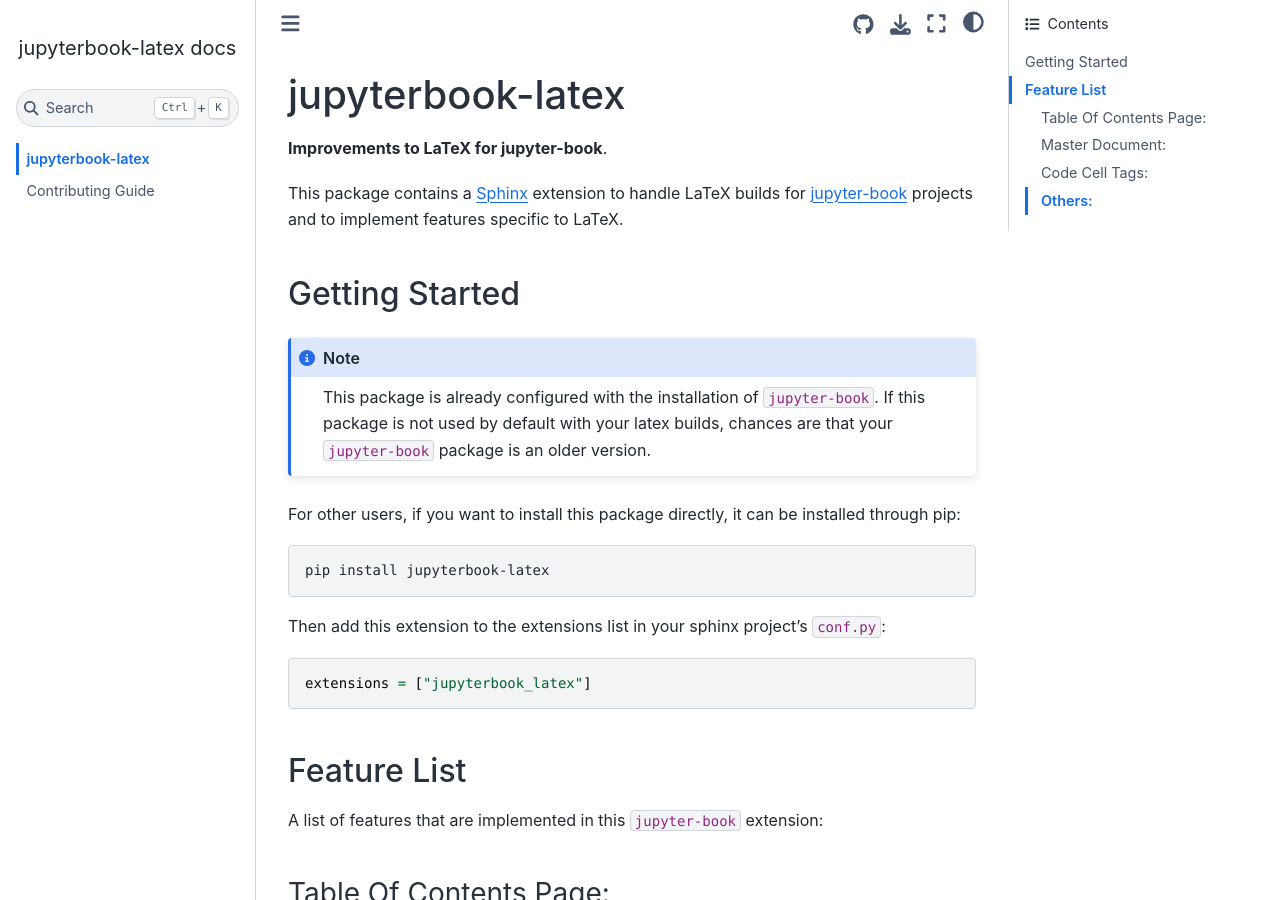
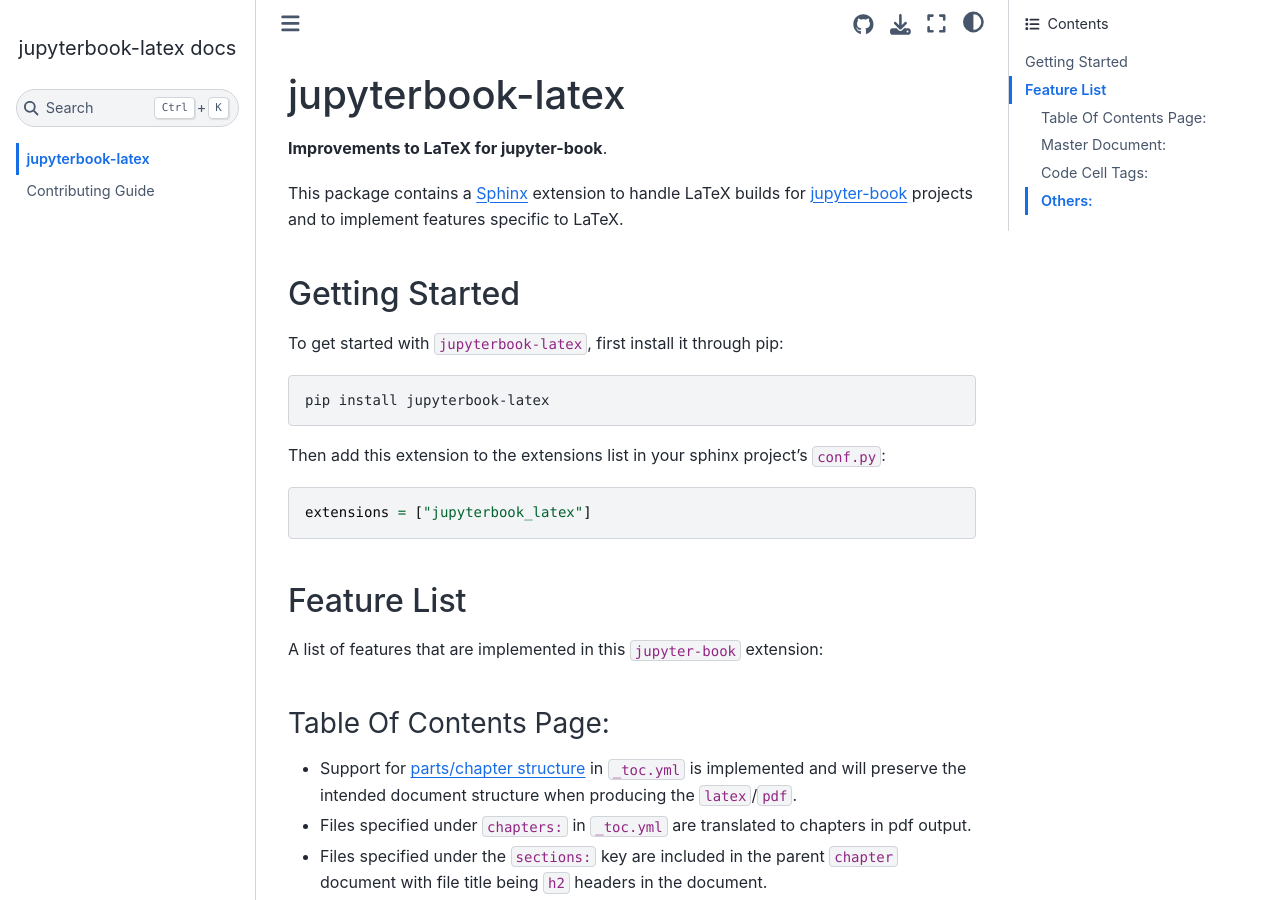
Before and after one commit to executablebooks/sphinx-jupyterbook-latex, a Jupyter Book: the page built from docs/intro.md, in a window 1280 px wide and 900 px high. Built offline with Jupyter Book 1.0.4 settings and Sphinx 7.4.7 and the Sphinx Book theme 1.1.4, drawn with Linux system fonts in a browser that asks for light colours.

Commit message:
change till jupyterbok-latex is introduced in the docs

````diff
--- a/docs/intro.md
+++ b/docs/intro.md
@@ -9,13 +9,7 @@
 (getting-started)=
 ## Getting Started
 
-```{note}
-This package is already configured with the installation of `jupyter-book`. If
-this package is not used by default with your latex builds, chances are that
-your `jupyter-book` package is an older version.
-```
-
-For other users, if you want to install this package directly, it can be installed through pip:
+To get started with `jupyterbook-latex`, first install it through pip:
 
 ```bash
 pip install jupyterbook-latex
````
